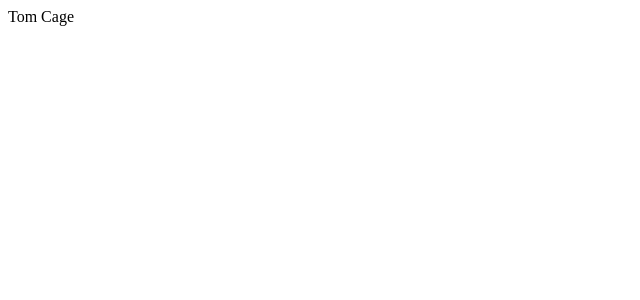
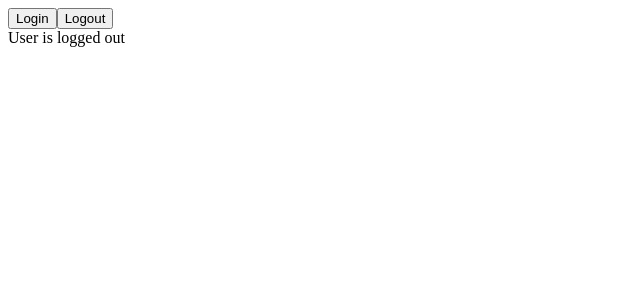
Before and after one commit to kaluczadzsi/react-typescript, a React (Vite) app: page / in a window 1280 px wide. Shown: the top 300 px of the page, without its empty margins (0-640 px from the left). Built offline with nearby package versions, Linux system fonts and the light colour scheme.

Commit message:
usestate hook

```diff
--- a/src/App.tsx
+++ b/src/App.tsx
@@ -1,9 +1,9 @@
-import Person from './components/Person';
+import LoggedIn from './components/state/LoggedIn';
 
 const App = () => {
   return (
     <div>
-      <Person name={{ first: 'Tom', last: 'Cage' }} />
+      <LoggedIn />
     </div>
   );
 };
--- /dev/null
+++ b/src/components/state/LoggedIn.tsx
@@ -0,0 +1,22 @@
+import { useState } from 'react';
+
+const LoggedIn = () => {
+  const [isLoggedIn, setIsLoggedIn] = useState<boolean>(false);
+
+  const handleLogin = () => {
+    setIsLoggedIn(true);
+  };
+  const handleLogout = () => {
+    setIsLoggedIn(false);
+  };
+
+  return (
+    <div>
+      <button onClick={handleLogin}>Login</button>
+      <button onClick={handleLogout}>Logout</button>
+      <div>User is {isLoggedIn ? 'logged in' : 'logged out'}</div>
+    </div>
+  );
+};
+
+export default LoggedIn;
```
